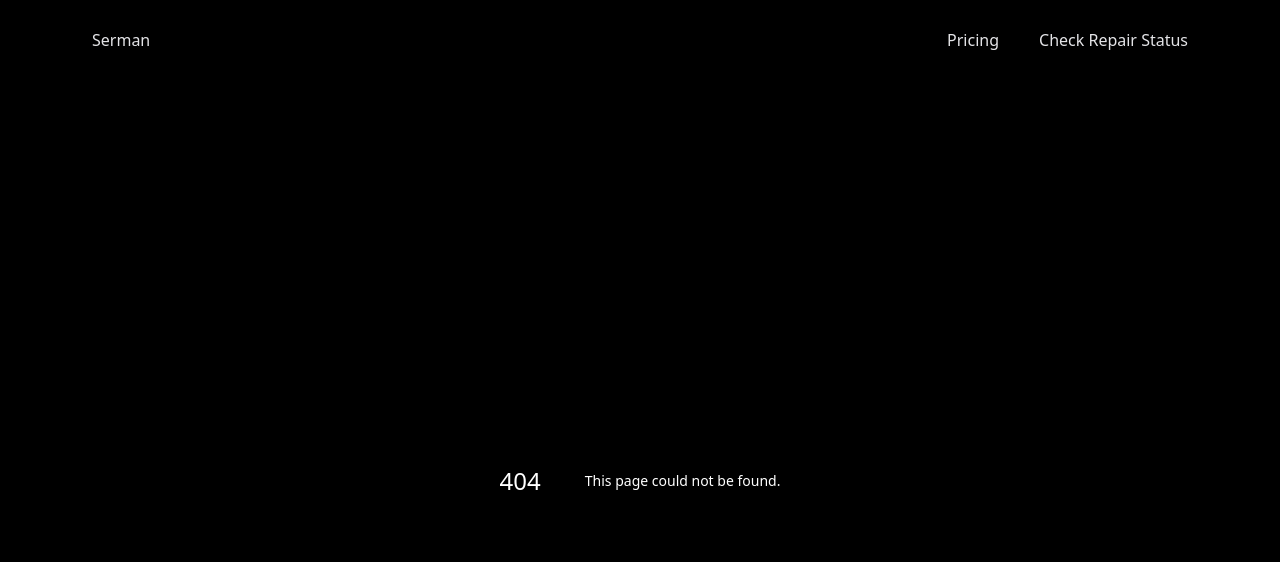
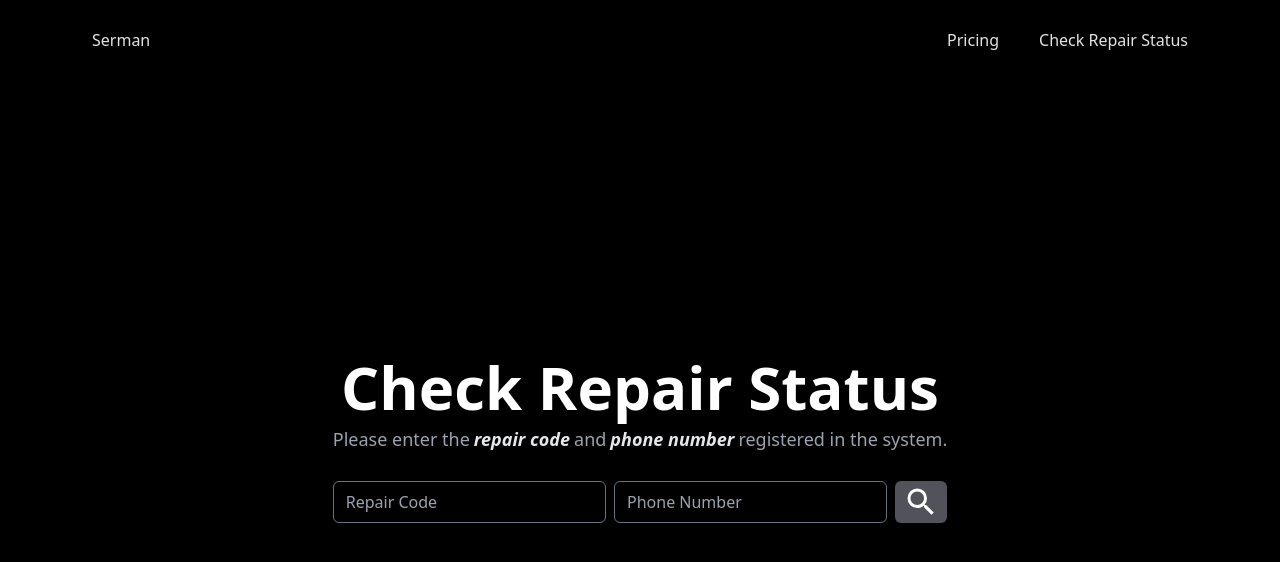
Before and after one commit to profixify/landing-page, a Next.js app: page /repair-status in a window 1280 px wide. Before the commit this address had no page. Shown: the top 562 px of the page. Built offline with nearby package versions, Linux system fonts and the light colour scheme.

Commit message:
feat: add repair status page and form components

```diff
--- /dev/null
+++ b/src/app/repair-status/components/Input.tsx
@@ -0,0 +1,18 @@
+interface InputProps {
+  placeholder: string;
+  state: string | undefined;
+  setStateFunc: ChangeEventHandler<HTMLInputElement>;
+}
+const Input: FC<InputProps> = ({ placeholder, state, setStateFunc }) => {
+  return (
+    <div className="flex flex-col w-full">
+      <input
+        className={`w-full p-2 px-3 rounded-md outline-none bg-black border border-gray-500 focus:border-white transition-[width] duration-[3000ms]`}
+        placeholder={placeholder}
+        onChange={setStateFunc}
+      />
+    </div>
+  );
+};
+
+export default Input;
--- /dev/null
+++ b/src/app/repair-status/components/RepairStatusForm.client.tsx
@@ -0,0 +1,35 @@
+"use client";
+import Input from "@/app/repair-status/components/Input";
+import { MdSearch } from "react-icons/md";
+import { useState } from "react";
+
+const RepairStatusFormClient = () => {
+  const [repairCode, setRepairCode] = useState<string | undefined>(undefined);
+  const [phoneNumber, setPhoneNumber] = useState<string | undefined>(undefined);
+  return (
+    <div className="mt-5 flex gap-2">
+      <Input
+        placeholder="Repair Code"
+        state={repairCode}
+        setStateFunc={(e) => setRepairCode(e.currentTarget.value)}
+      />
+      <Input
+        placeholder="Phone Number"
+        state={phoneNumber}
+        setStateFunc={(e) => setPhoneNumber(e.currentTarget.value)}
+      />
+      <button
+        disabled={!repairCode && !phoneNumber}
+        className={`${
+          repairCode && phoneNumber
+            ? "bg-green-600 hover:bg-green-500"
+            : "bg-zinc-600 cursor-default"
+        } transition-all duration-500 rounded-md px-2`}
+      >
+        <MdSearch className="text-4xl" />
+      </button>
+    </div>
+  );
+};
+
+export default RepairStatusFormClient;
--- /dev/null
+++ b/src/app/repair-status/page.tsx
@@ -0,0 +1,29 @@
+import RepairStatusFormClient from "@/app/repair-status/components/RepairStatusForm.client";
+
+const RepairStatus = () => {
+  return (
+    <div className="h-[calc(100vh-5rem)] flex items-center justify-center">
+      <div className="text-center text-white flex justify-center">
+        <div className="flex flex-col gap-2 max-w-2xl">
+          <h1 className="text-4xl font-extrabold text-white sm:text-center sm:text-6xl">
+            Check Repair Status
+          </h1>
+          <h4 className="text-lg text-gray-400">
+            Please enter the
+            <span className="font-bold italic text-gray-200 mx-1">
+              repair code
+            </span>
+            and
+            <span className="font-bold mx-1 italic text-gray-200">
+              phone number
+            </span>
+            registered in the system.
+          </h4>
+          <RepairStatusFormClient />
+        </div>
+      </div>
+    </div>
+  );
+};
+
+export default RepairStatus;
```
